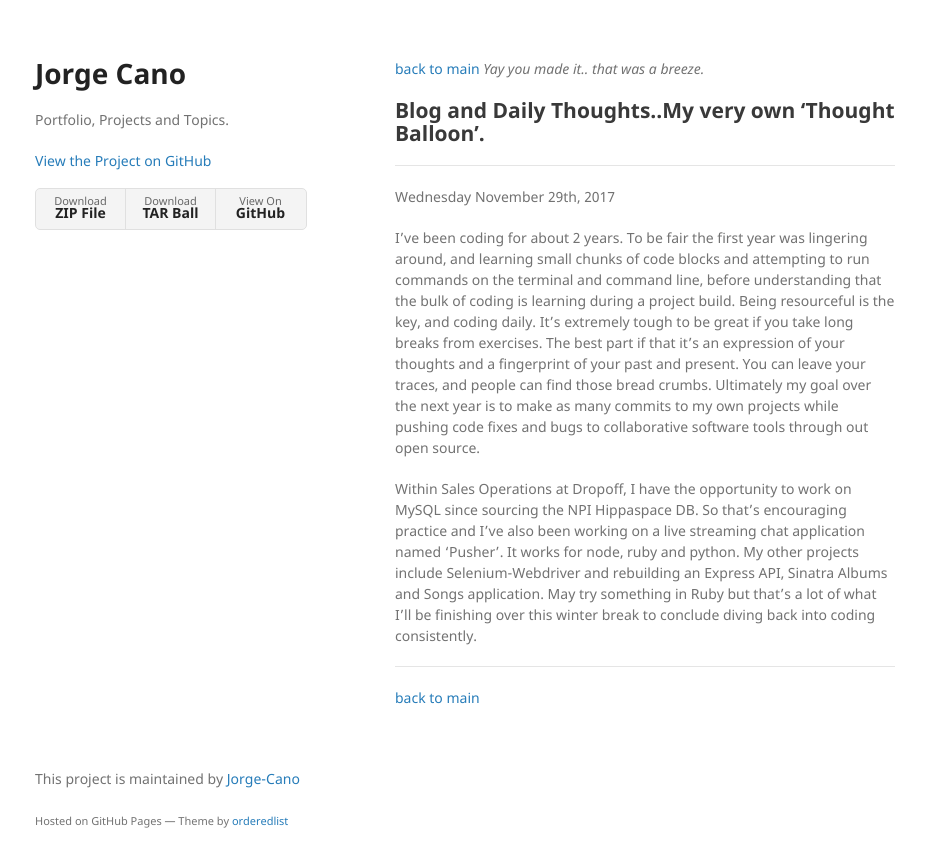
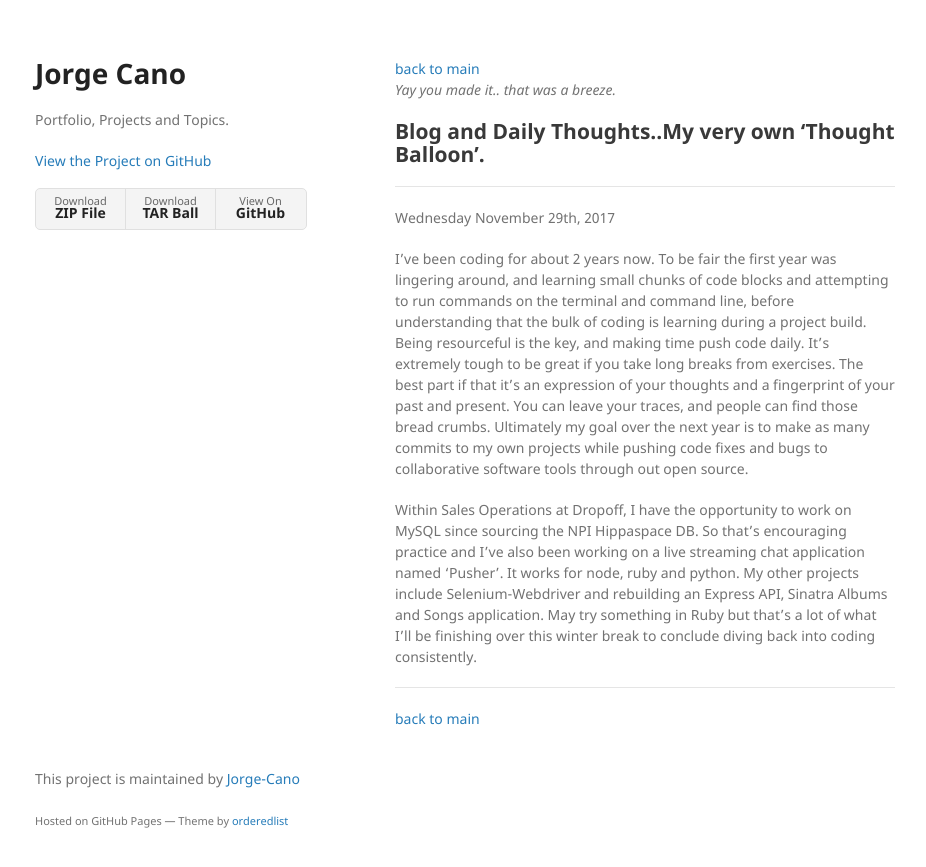
Before and after one commit to Jorge-Cano/Jekyll-Ver1, a Jekyll site: the page built from another-page.md, in a window 1280 px wide. Shown: the top 867 px of the page, without its empty margins (175-1101 px from the left). Built offline with Jekyll 4.4.1, drawn with Linux system fonts in a browser that asks for light colours.

```diff
--- a/another-page.md
+++ b/another-page.md
@@ -1,7 +1,7 @@
 ---
 layout: default
 ---
-[back to main](./)
+[back to main](./) <br>
 _Yay you made it.. that was a breeze._
 
 ## Blog and Daily Thoughts..My very own 'Thought Balloon'.
@@ -10,14 +10,12 @@ _Yay you made it.. that was a breeze._
 
 Wednesday November 29th, 2017
 
-I've been coding for about 2 years.
+I've been coding for about 2 years now.
 To be fair the first year was lingering around, and learning
 small chunks of code blocks and attempting to run commands
 on the terminal and command line, before understanding that the
 bulk of coding is learning during a project build. Being resourceful
-is the key, and coding daily. It's extremely tough to be great if you
-take long breaks from exercises. The best part if that it's an expression
-of your thoughts and a fingerprint of your past and present. You can leave your traces, and people can find those bread crumbs. Ultimately my goal over the next year is to make as many commits to my own projects while pushing code fixes and bugs to collaborative software tools through out open source.
+is the key, and making time push code daily. It's extremely tough to be great if you take long breaks from exercises. The best part if that it's an expression of your thoughts and a fingerprint of your past and present. You can leave your traces, and people can find those bread crumbs. Ultimately my goal over the next year is to make as many commits to my own projects while pushing code fixes and bugs to collaborative software tools through out open source.
 
 Within Sales Operations at Dropoff, I have the opportunity to work on MySQL since sourcing the NPI Hippaspace DB. So that's encouraging practice and I've also been working on a live streaming chat application named 'Pusher'. It works for node, ruby and python. My other projects include Selenium-Webdriver and rebuilding an Express API, Sinatra Albums and Songs application. May try something in Ruby but that's a lot of what I'll be finishing over this winter break to conclude diving back into coding consistently.
 
```
Also changed, not shown: index.md (+17 -14 lines).
